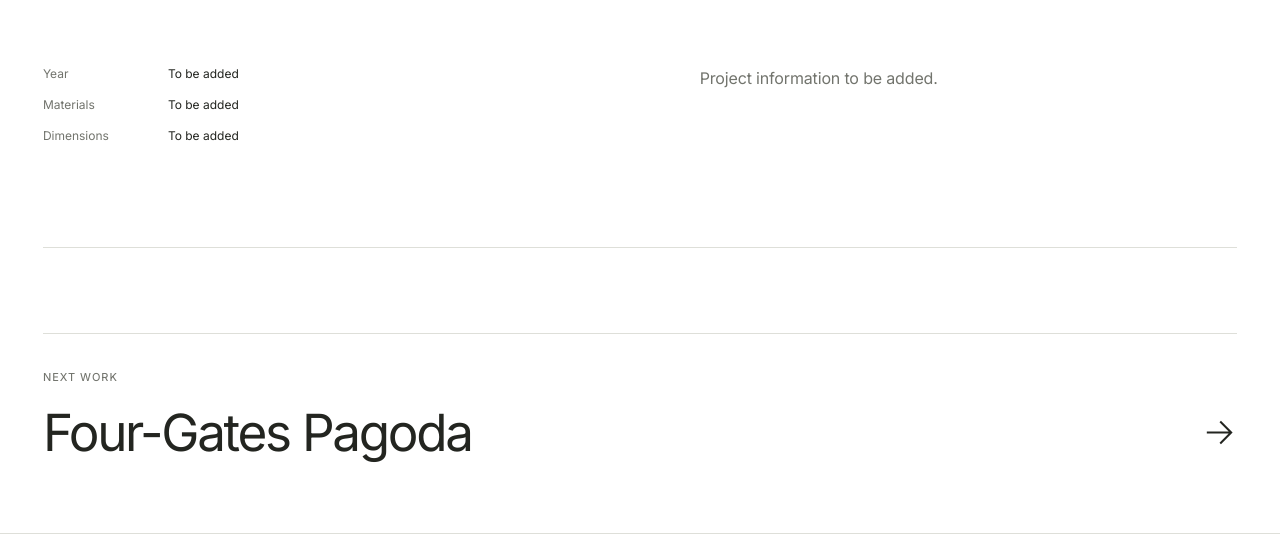
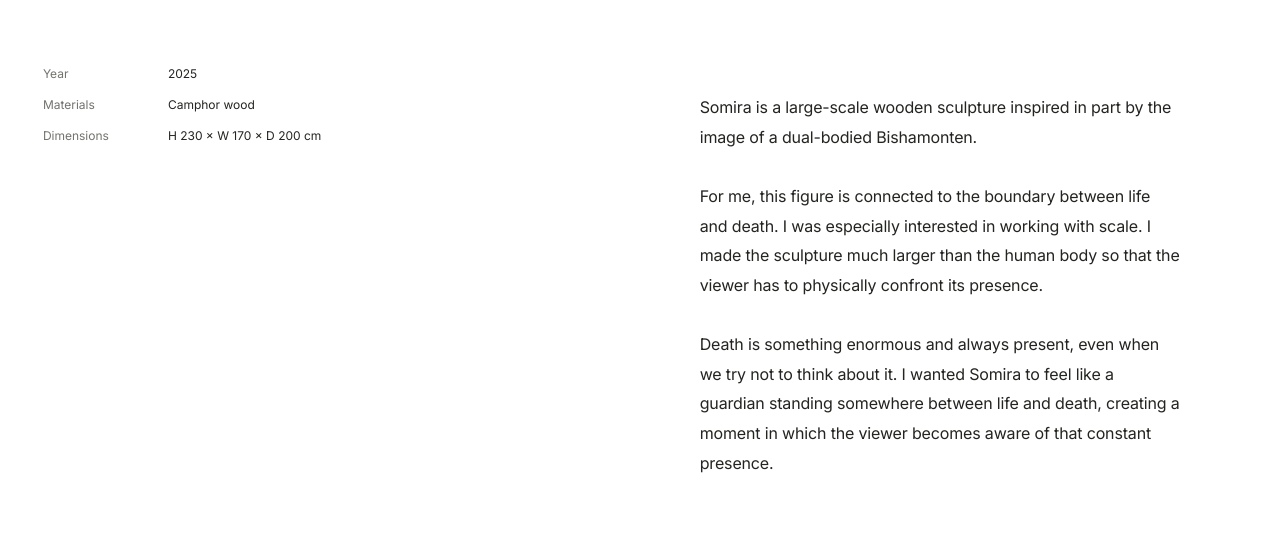
Before and after one commit to wangxiyu0318-cyber/wangsculpture, an Astro site: page /works/somira in a window 1280 px wide. Shown: the part 1269-1817 px from the top of the page. Built offline with nearby package versions, Linux system fonts and the light colour scheme; Astro itself is replaced by a stand-in of ours.

Commit message:
Add verified Somira artwork information

```diff
--- a/src/data/projects.ts
+++ b/src/data/projects.ts
@@ -17,17 +17,18 @@ export type Project = {
   images: ArtworkImage[];
 };
 
-// Only the titles have been supplied by the artist so far.
+// Somira’s information is verified; the other projects currently have titles only.
 // Keep unknown information empty; add verified details and images project by project.
 export const projects: Project[] = [
   {
     slug: "somira",
     title: "Somira",
-    year: "",
-    materials: "",
-    category: "",
-    dimensions: "",
-    description: "",
+    year: "2025",
+    materials: "Camphor wood",
+    category: "Wood",
+    dimensions: "H 230 × W 170 × D 200 cm",
+    description:
+      "Somira is a large-scale wooden sculpture inspired in part by the image of a dual-bodied Bishamonten.\n\nFor me, this figure is connected to the boundary between life and death. I was especially interested in working with scale. I made the sculpture much larger than the human body so that the viewer has to physically confront its presence.\n\nDeath is something enormous and always present, even when we try not to think about it. I wanted Somira to feel like a guardian standing somewhere between life and death, creating a moment in which the viewer becomes aware of that constant presence.",
     images: [],
   },
   {
--- a/src/pages/works/[slug].astro
+++ b/src/pages/works/[slug].astro
@@ -89,7 +89,14 @@ const cover = project.images[0];
           </div>
         </dl>
         <div class="project-description">
-          <p class:list={{ muted: !project.description }}>
+          <p
+            class:list={{ muted: !project.description }}
+            style={
+              project.description.includes("\n")
+                ? "white-space: pre-line;"
+                : undefined
+            }
+          >
             {project.description || "Project information to be added."}
           </p>
         </div>
```
Also changed, not shown: README.md.
